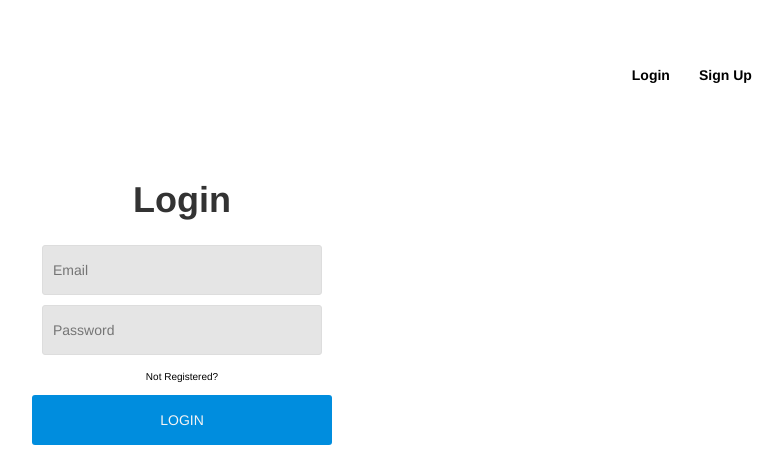
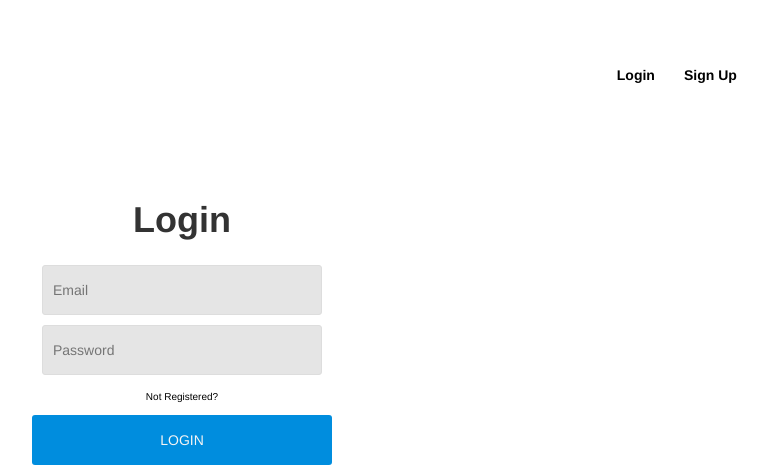
Before and after one commit to Prasanth777/Inventory, a Django app: page /login/ in a window 1280 px wide. Shown: the top 474 px of the page, without its empty margins (458-1241 px from the left). Run offline with Django 3.2, Linux system fonts and the light colour scheme; some libraries are stand-ins or nearby versions.

Commit message:
Nav Bar change

```diff
--- a/DemoDev/DevApp/templates/DevApp/homenav.html
+++ b/DemoDev/DevApp/templates/DevApp/homenav.html
@@ -1,7 +1,7 @@
     <nav>
     <div class="mainmenu-area" style="background-color:white;">
         <div class="container" style="color:black;padding-top:45px;padding-left:0px;margin-left:45px;margin-right:150px;padding-right:0px;width:91%">
-            <div class="row">
+            <div class="navbar navbar-default" style="border:none;background:white;">
                 <div class="navbar-header">
                     <button type="button" class="navbar-toggle" data-toggle="collapse" data-target=".navbar-collapse">
                         <span class="sr-only">Toggle navigation</span>
@@ -9,7 +9,7 @@
                         <span class="icon-bar"></span>
                     </button>
                 </div>
-                <div class="navbar-collapse collapse">
+                <div class="navbar-collapse collapse" style="padding-left:0px;">
 
                         {% if user.is_authenticated %}
                         {% if user.is_admin is False %}
```
